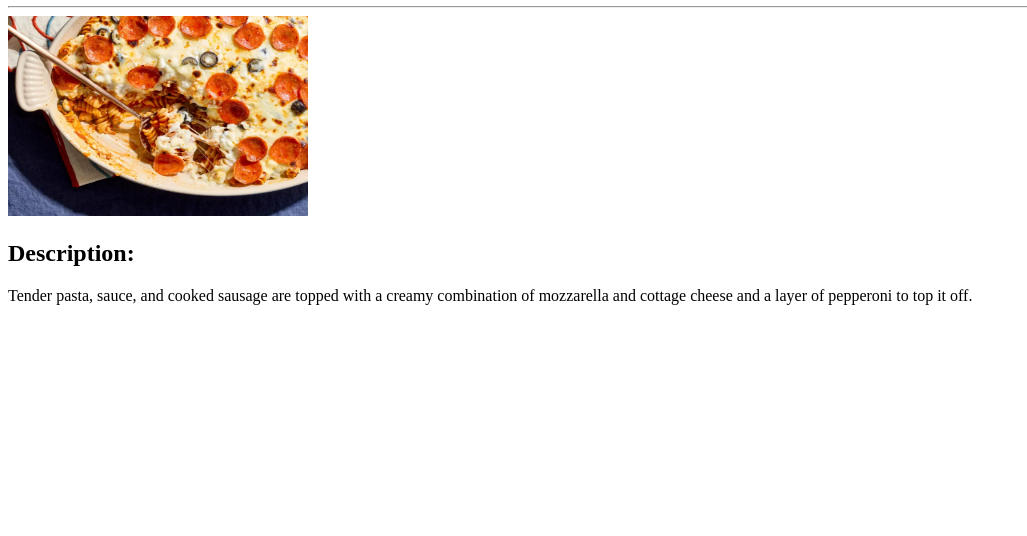
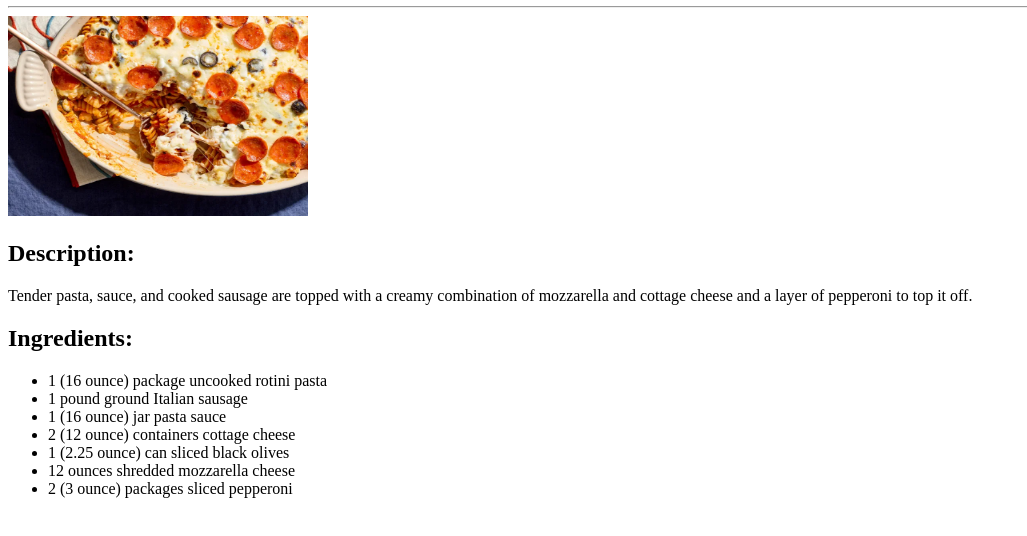
Before and after one commit to sivewritescode/odin-recipes, a plain HTML site: page recipes/pepperoni-casserole.html in a window 1280 px wide. Shown: the part 100-636 px from the top of the page, without its empty margins (0-1027 px from the left). Drawn offline with Linux system fonts and the light colour scheme.

Commit message:
Add ingredients for the dish

```diff
--- a/recipes/pepperoni-casserole.html
+++ b/recipes/pepperoni-casserole.html
@@ -19,5 +19,15 @@
       Tender pasta, sauce, and cooked sausage are topped with a creamy combination
       of mozzarella and cottage cheese and a layer of pepperoni to top it off.
     </p>
+    <h2>Ingredients:</h2>
+    <ul>
+      <li>1 (16 ounce) package uncooked rotini pasta</li>
+      <li>1 pound ground Italian sausage</li>
+      <li>1 (16 ounce) jar pasta sauce</li>
+      <li>2 (12 ounce) containers cottage cheese</li>
+      <li>1 (2.25 ounce) can sliced black olives</li>
+      <li>12 ounces shredded mozzarella cheese</li>
+      <li>2 (3 ounce) packages sliced pepperoni</li>
+    </ul>
   </body>
 </html>
```
